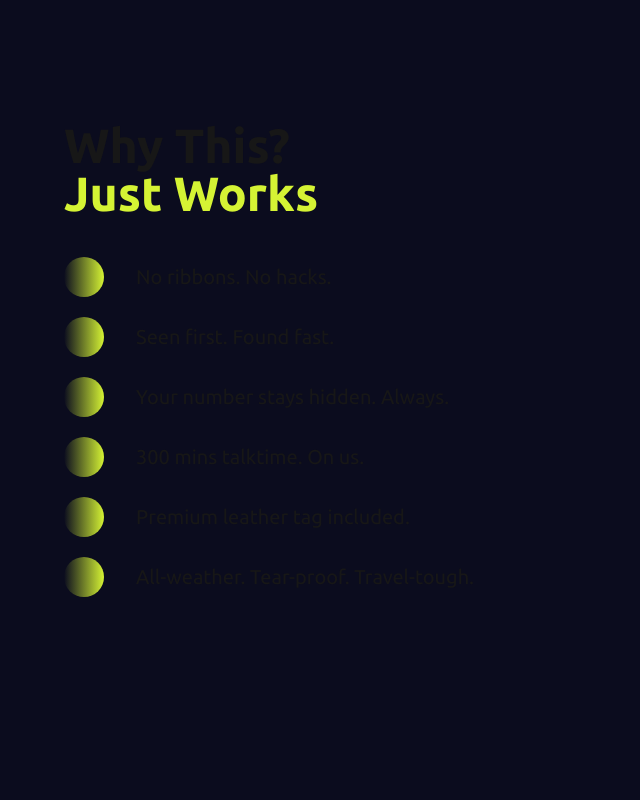
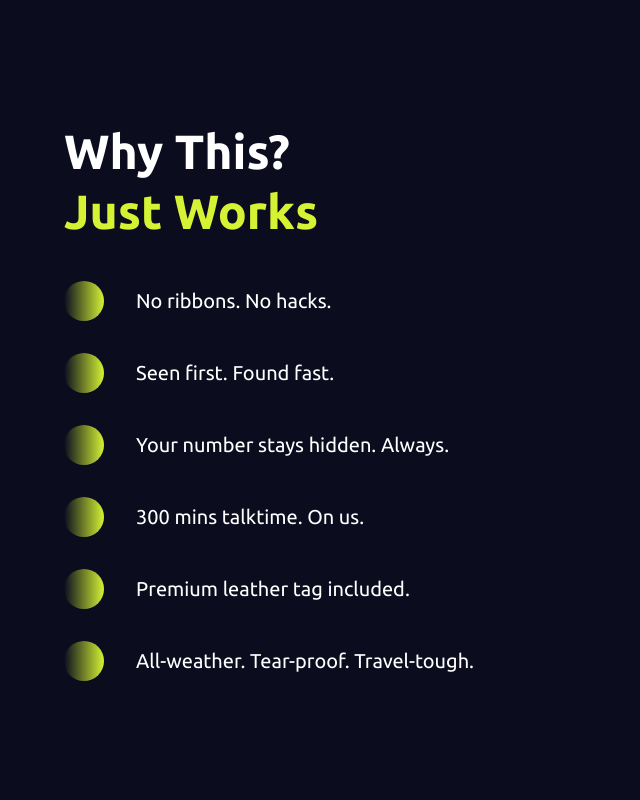
Before and after one commit to guptaRishi00/threadify, a Next.js app: page /home in a window 1280 px wide. Shown: the part 2000-2800 px from the top of the page, without its empty margins (0-640 px from the left). Built offline with nearby package versions, Linux system fonts and the light colour scheme.

Commit message:
first commit

```diff
--- a/src/components/home/Hero.tsx
+++ b/src/components/home/Hero.tsx
@@ -6,7 +6,7 @@ const Hero = () => {
     <section className="relative w-full bg-[#0B0C1E] overflow-hidden h-auto flex items-center justify-center py-20 lg:py-62">
       <div className="relative w-full mx-auto h-auto px-6 md:px-14 flex flex-col lg:flex-row justify-center items-start">
         <div className="relative z-20 flex flex-col items-center lg:items-start text-center lg:text-left w-full gap-5">
-          <div className="mb-6 rounded-full flex items-center justify-center p-[0.6px] bg-linear-to-r from-[#D5F334] to-[#121324]">
+          <div className="hidden mb-6 rounded-full md:flex items-center justify-center p-[0.6px] bg-linear-to-r from-[#D5F334] to-[#121324]">
             <div className="bg-linear-to-r from-[#171829] to-[#121324] rounded-full px-6 py-2">
               <span className="font-ubuntu font-light text-[16px] text-white tracking-wide">
                 smart qr luggage tag
@@ -14,18 +14,18 @@ const Hero = () => {
             </div>
           </div>
 
-          <h1 className="w-full font-ubuntu font-bold uppercase text-white text-[38px] sm:text-[56px] md:text-[70px] lg:text-[6.56rem] leading-[1.1] lg:leading-[1.05] mb-6">
+          <h1 className="mt-16 md:mt-0 w-full font-ubuntu font-bold uppercase text-white text-2xl sm:text-[56px] md:text-[70px] lg:text-[6.56rem] leading-[1.1] lg:leading-[1.05] mb-6">
             NEVER LOSE YOUR <br />
             <span className="text-[#D5F334]">LUGGAGE AGAIN</span>
           </h1>
 
-          <p className="font-ubuntu font-light text-[18px] md:text-3xl lg:text-4xl leading-snug md:leading-9.5 text-white max-w-full lg:max-w-2xl mb-10">
+          <p className="font-ubuntu font-light text-[8px] md:text-3xl lg:text-4xl leading-snug md:leading-9.5 text-white max-w-full lg:max-w-2xl mb-10">
             One scan connects you to the owner safely and privately.
           </p>
 
           <Link
             href="/customize"
-            className="w-full sm:w-90 h-16 lg:h-18 bg-[#D5F334] rounded-[41px] text-[#0B0C1E] text-[20px] lg:text-[22px] font-ubuntu hover:bg-opacity-90 transition mb-12 lg:mb-17.5 flex items-center justify-center"
+            className="w-60 h-12 sm:w-90 sm:h-16 lg:h-18 bg-[#D5F334] rounded-[41px] text-[#0B0C1E] text-base lg:text-[22px] font-ubuntu hover:bg-opacity-90 transition mb-8 lg:mb-17.5 flex items-center justify-center"
           >
             Customize Your QR
           </Link>
--- a/src/components/home/JustWorks.tsx
+++ b/src/components/home/JustWorks.tsx
@@ -4,38 +4,31 @@ type Props = {};
 
 export default function JustWorks({}: Props) {
   const items = [
-    {
-      text: "No ribbons. No hacks.",
-    },
-    {
-      text: "Seen first. Found fast.",
-    },
-    {
-      text: "Your number stays hidden. Always.",
-    },
-    {
-      text: "300 mins talktime. On us.",
-    },
-    {
-      text: "Premium leather tag included.",
-    },
-    {
-      text: "All-weather. Tear-proof. Travel-tough.",
-    },
+    { text: "No ribbons. No hacks." },
+    { text: "Seen first. Found fast." },
+    { text: "Your number stays hidden. Always." },
+    { text: "300 mins talktime. On us." },
+    { text: "Premium leather tag included." },
+    { text: "All-weather. Tear-proof. Travel-tough." },
   ];
+
   return (
-    <div className="w-full bg-[#0B0C1E] py-20 md:py-32 px-6 md:px-16 flex flex-col items-start gap-10">
+    // Scaled padding: py-16 on mobile, py-32 on desktop
+    <div className="w-full bg-[#0B0C1E] py-16 md:py-32 px-6 md:px-16 flex flex-col items-start gap-10">
       <div className="flex flex-col items-start gap-3">
-        <p className="text-5xl font-bold">
+        {/* Scaled text: text-3xl on mobile, text-5xl on desktop */}
+        <p className="text-3xl md:text-5xl font-bold text-white leading-tight">
           Why This? <br /> <span className="text-[#D5F334]">Just Works</span>
         </p>
       </div>
 
-      <div className="flex items-start gap-5 flex-col">
+      {/* Standard Flex Column - No Grid Columns */}
+      <div className="flex flex-col items-start gap-6 md:gap-8 w-full">
         {items.map((item, index) => (
-          <div className="flex items-center gap-8" key={index}>
-            <div className="w-10 h-10 rounded-full bg-linear-to-r to-[#D5F334] from-[#FFFFFF00] p-px flex items-center justify-center"></div>
-            <p className="text-xl ">{item.text}</p>
+          <div className="flex items-center gap-5 md:gap-8" key={index}>
+            {/* Added flex-shrink-0 so the circle doesn't turn into an oval on small screens */}
+            <div className="w-5 h-5 md:w-10 md:h-10 rounded-full bg-gradient-to-r from-[#FFFFFF00] to-[#D5F334] flex-shrink-0" />
+            <p className="text-lg md:text-xl text-white">{item.text}</p>
           </div>
         ))}
       </div>
```
